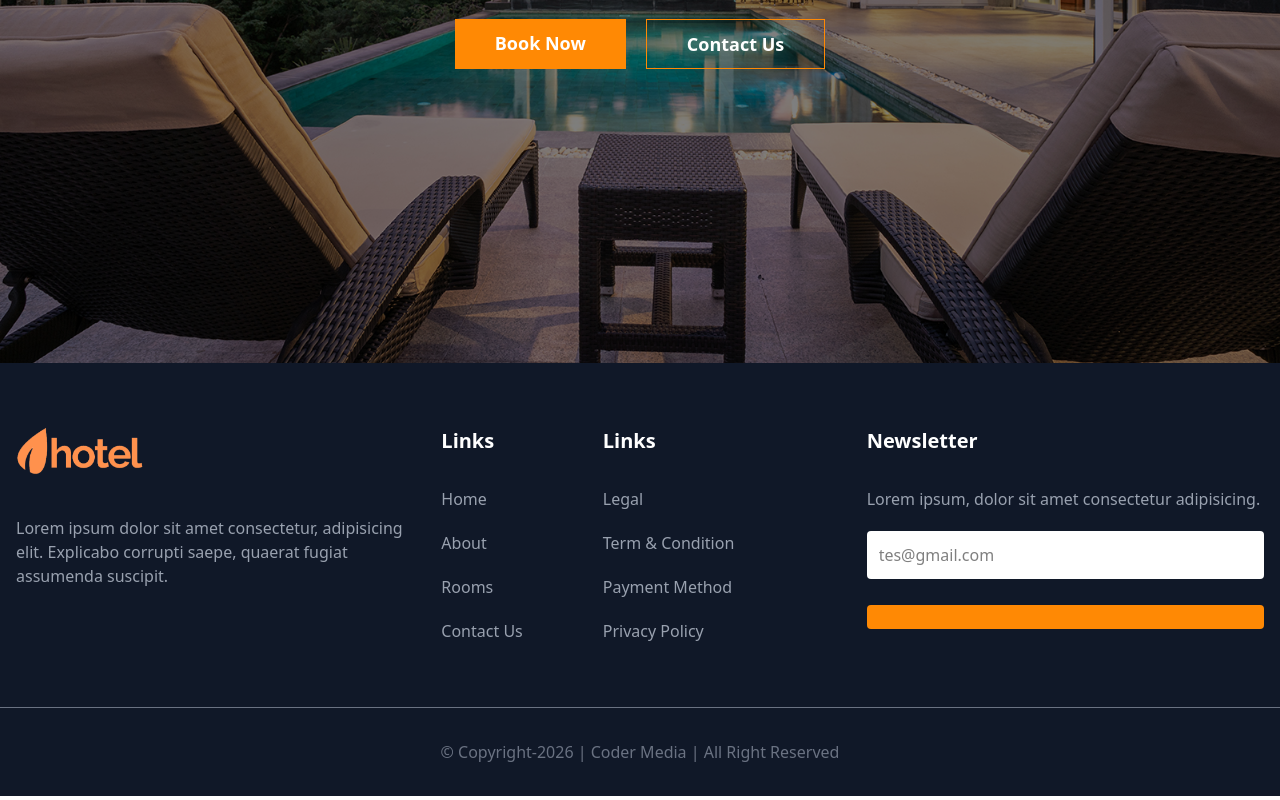
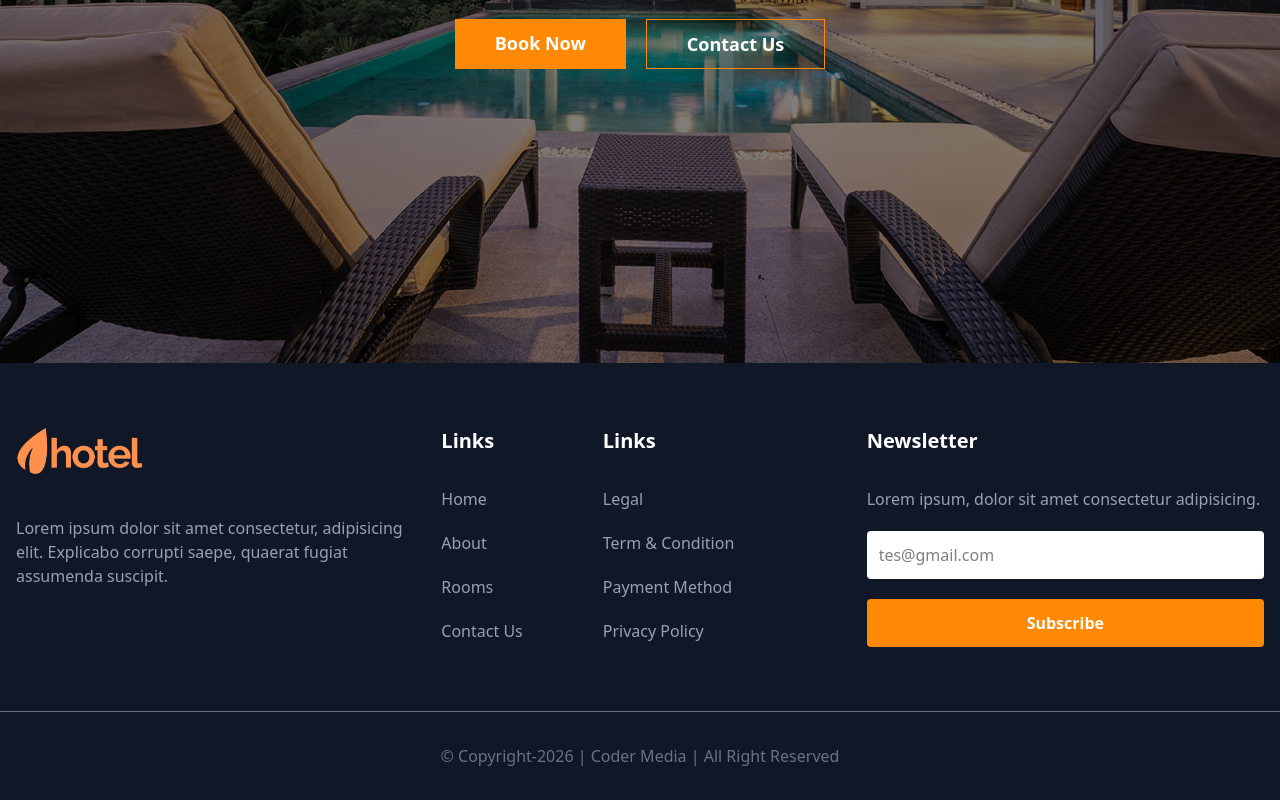
Before and after one commit to Jessenjavier7/hotel-booking, a Next.js app: page / in a window 1280 px wide. Shown: the part 437-1237 px from the top of the page. Built offline with nearby package versions, Linux system fonts and the light colour scheme.

Commit message:
fix footer

```diff
--- a/app/components/footer/footer.tsx
+++ b/app/components/footer/footer.tsx
@@ -71,7 +71,9 @@ const Footer = () => {
                   placeholder="tes@gmail.com"
                 />
               </div>
-              <button className="bg-orange-400 p-3 font-bold text-white w-full text-center rounded-sm hover:bg-orange-500"></button>
+              <button className="bg-orange-400 p-3 font-bold text-white w-full text-center rounded-sm hover:bg-orange-500">
+                Subscribe
+              </button>
             </form>
           </div>
         </div>
```
